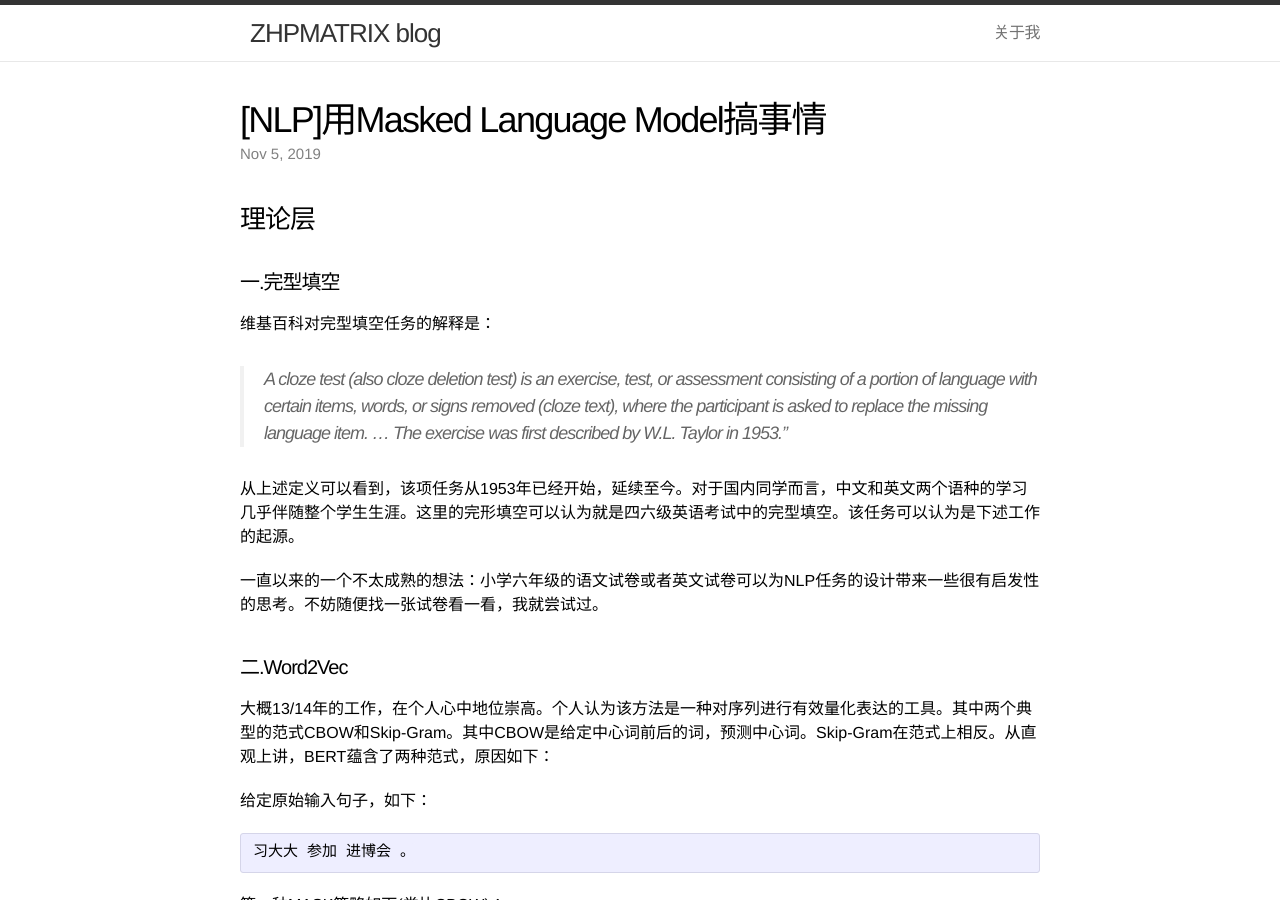
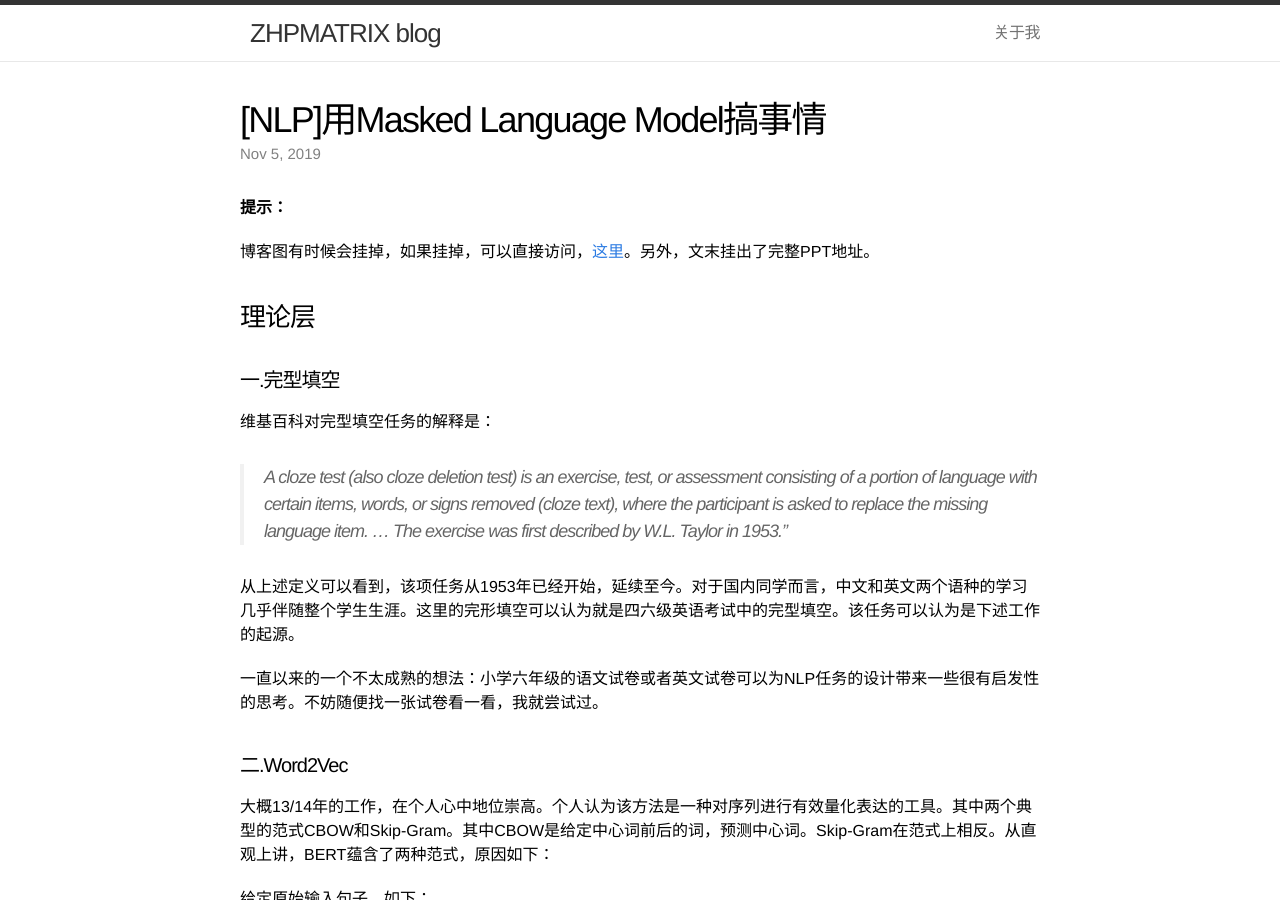
Before and after one commit to zhpmatrix/zhpmatrix.github.io, a Jekyll site: the page built from _posts/2019-11-05-mlm.md, in a window 1280 px wide and 900 px high. Built offline with Jekyll 4.4.1, drawn with Linux system fonts in a browser that asks for light colours; comment, search, counter and statistics services are not loaded.

Commit message:
update style

```diff
--- a/_posts/2019-11-05-mlm.md
+++ b/_posts/2019-11-05-mlm.md
@@ -5,6 +5,11 @@ excerpt: "这篇博客是根据个人在组里的技术分享整理而来，主
 date: 2019-11-05 10:20:00
 mathjax: true
 ---
+
+**提示：**
+
+博客图有时候会挂掉，如果挂掉，可以直接访问，[这里](https://github.com/zhpmatrix/zhpmatrix.github.io/blob/master/_posts/2019-11-05-mlm.md)。另外，文末挂出了完整PPT地址。
+
 
 ### 理论层
 
```
